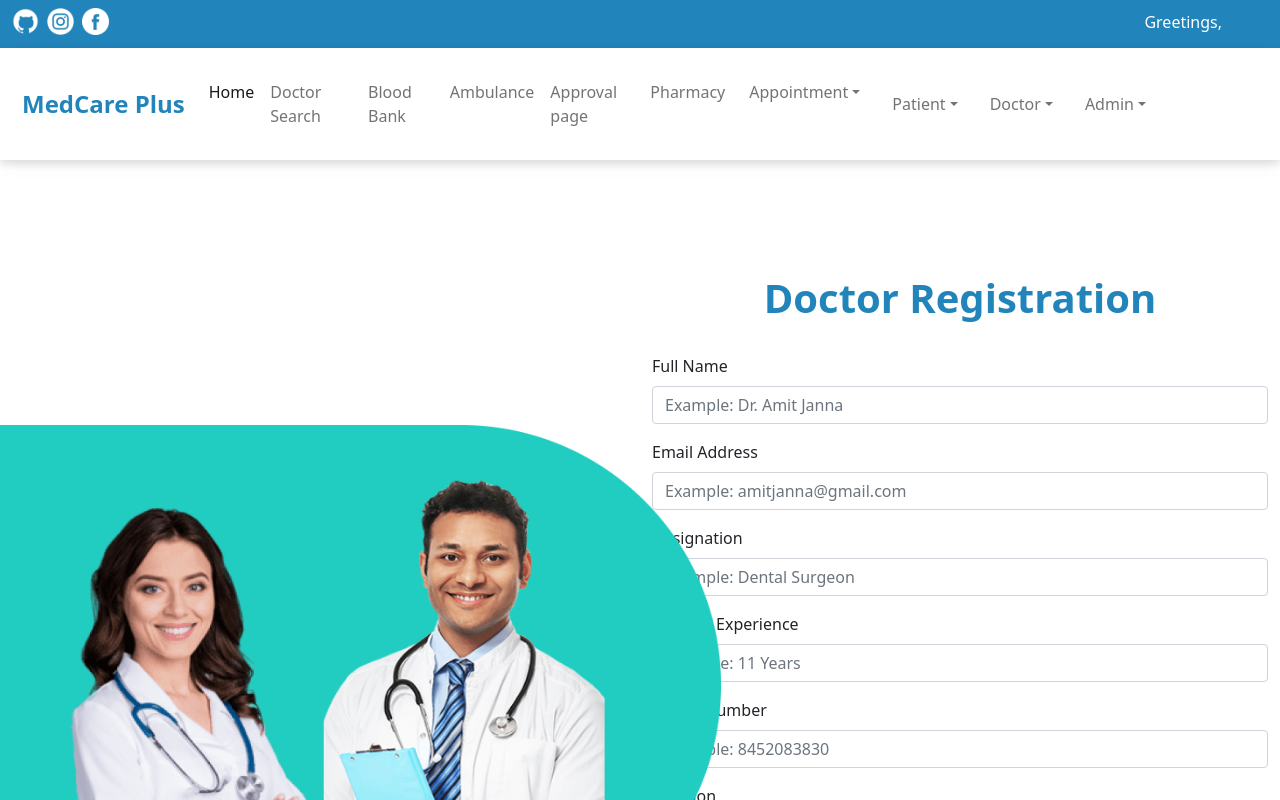
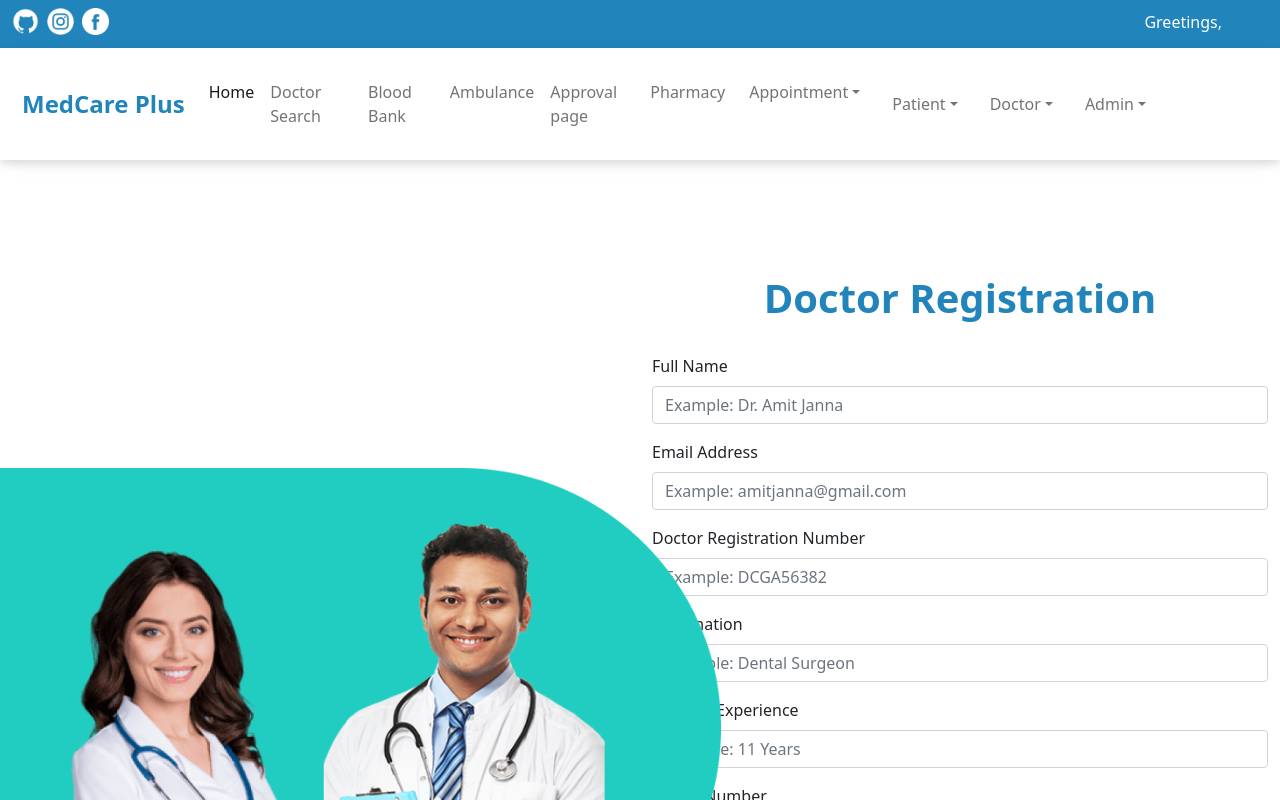
Before and after one commit to sauravahuja/medcareplus, a React (Create React App) app in the folder client/: page /doctor/register in a window 1280 px wide. Shown: the top 800 px of the page. Built offline with nearby package versions, Linux system fonts and the light colour scheme; no server answers.

Commit message:
Update: Registration Form Input Field Added

```diff
--- a/client/src/Components/DoctorLoginRegistration/DoctorRegistration.jsx
+++ b/client/src/Components/DoctorLoginRegistration/DoctorRegistration.jsx
@@ -88,6 +88,10 @@ const DoctorRegistration = () => {
                                                 <input type="email" class="form-control" name="email" id="email" value={doctor.email} onChange={handleInputs}  placeholder="Example: amitjanna@gmail.com" />
                                             </div>
                                             <div class="mb-3">
+                                                <label for="dregisterationnum" class="form-label">Doctor Registration Number</label>
+                                                <input type="text" class="form-control" name="dregisterationnum" id="dregisterationnum" placeholder="Example: DCGA56382" />
+                                            </div>
+                                            <div class="mb-3">
                                                 <label for="" class="form-label">Designation</label>
                                                 <input type="text" class="form-control" name="designation" id="designation" value={doctor.designation} onChange={handleInputs} placeholder="Example: Dental Surgeon" />
                                             </div>
```
